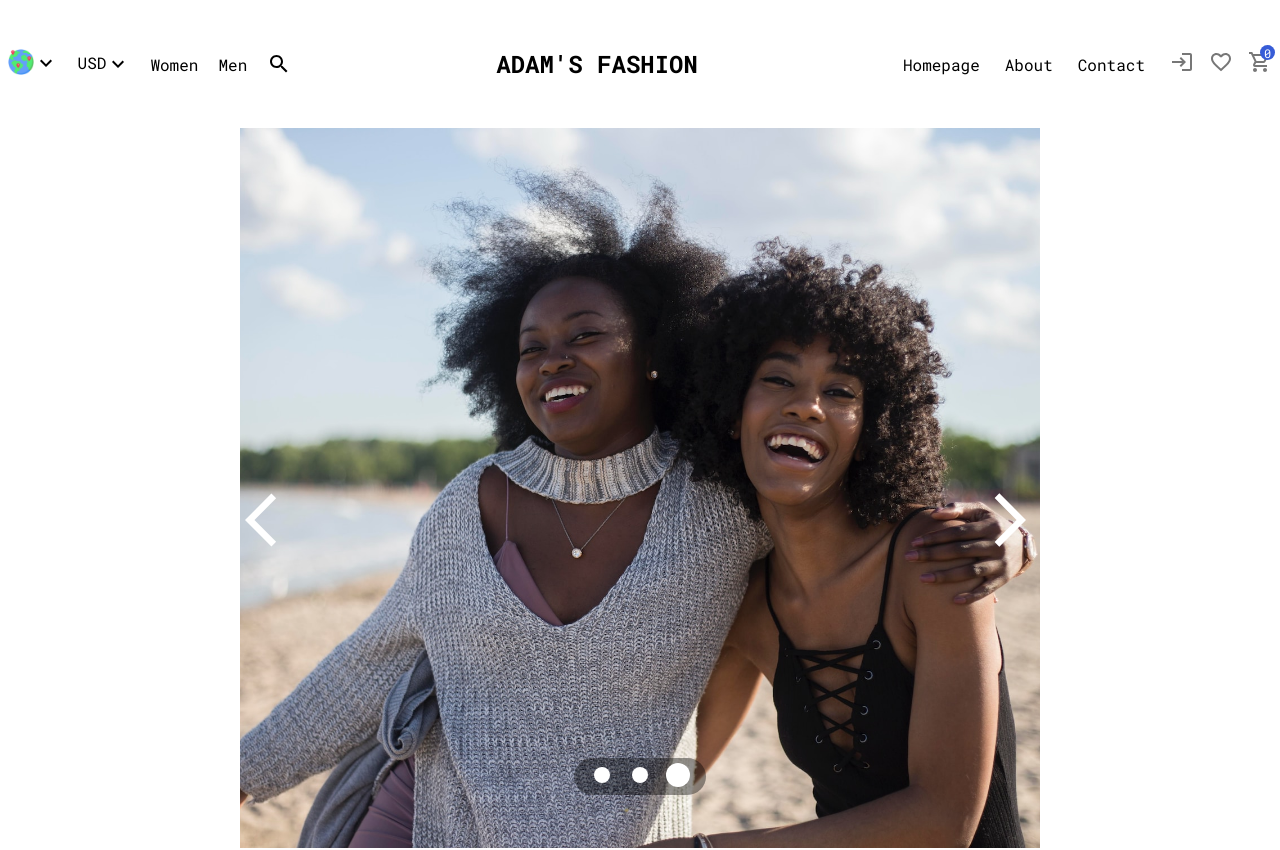
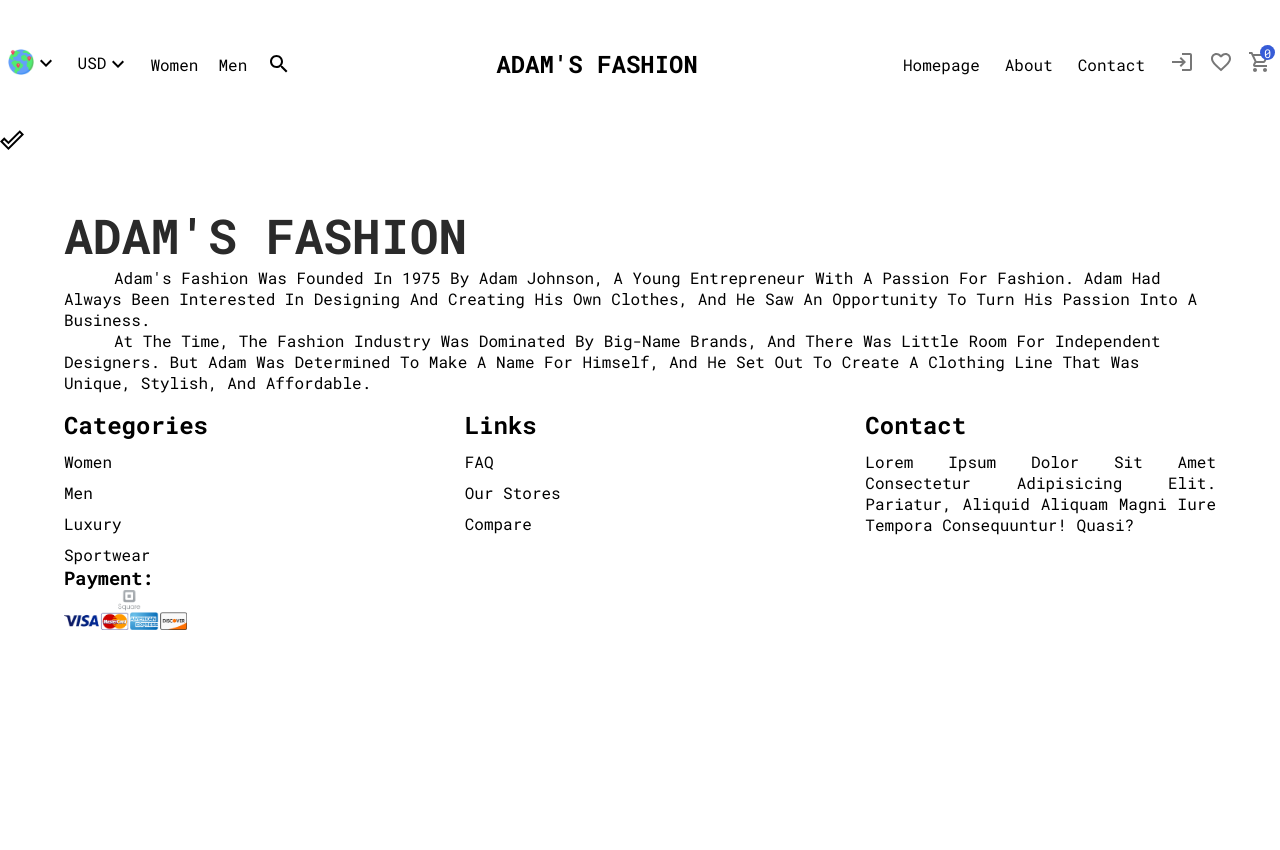
Before and after one commit to adambone0225/adam-fashion, a React (Create React App) app: page / in a window 1280 px wide. Shown: the top 850 px of the page. After the commit the page ends 800 px from the top, so only its background shows below. Built offline with nearby package versions, Linux system fonts and the light colour scheme; no server answers.

Commit message:
checkout message

```diff
--- /dev/null
+++ b/src/components/Message.jsx
@@ -0,0 +1,15 @@
+import React from "react";
+import DoneOutlineIcon from "@mui/icons-material/DoneOutline";
+
+const Message = ({ message }) => {
+  return (
+    <section className="message">
+      <div className="message-box ">
+        <DoneOutlineIcon />
+        <h2>{message}</h2>
+      </div>
+    </section>
+  );
+};
+
+export default Message;
--- a/src/pages/Home.jsx
+++ b/src/pages/Home.jsx
@@ -1,18 +1,39 @@
-import React from "react";
+import React, { useEffect, useState, useMemo } from "react";
 import Slider from "../components/slider/Slider";
+import Message from "../components/Message";
 import Categories from "../components/Categories";
 import FeaturedProduct from "../components/FeaturedProduct";
 import Contact from "../components/Contact";
 const Home = () => {
-  return (
-    <div>
-      <Slider />
-      <FeaturedProduct type={"Featured"} />
-      <Categories />
-      <FeaturedProduct type={"Popular"} />
-      <Contact />
-    </div>
-  );
+  const [message, setMessage] = useState("");
+  const param = window.location.search;
+  const query = useMemo(() => new URLSearchParams(param), [param]);
+  useEffect(() => {
+    // Check to see if this is a redirect back from Checkout
+
+    if (query.get("success")) {
+      setMessage("Order placed! We will handle your order soon.");
+    }
+
+    if (query.get("canceled")) {
+      setMessage(
+        "Order canceled -- continue to shop around and checkout when you're ready."
+      );
+    }
+  }, [query]);
+
+  return <Message message={message} />;
+  // return message ? (
+  //   <Message message={message} />
+  // ) : (
+  //   <>
+  //     <Slider />
+  //     <FeaturedProduct type={"Featured"} />
+  //     <Categories />
+  //     <FeaturedProduct type={"Popular"} />
+  //     <Contact />
+  //   </>
+  // );
 };
 
 export default Home;
--- a/src/styles/style.css
+++ b/src/styles/style.css
@@ -549,4 +549,4 @@ nav.product-info-nav a {
   text-transform: capitalize;
   color: inherit;
   scroll-behavior: smooth;
-} /*# sourceMappingURL=style.css.map */
+}/*# sourceMappingURL=style.css.map */
--- a/src/styles/style.scss
+++ b/src/styles/style.scss
@@ -5,6 +5,7 @@
 @use "./components//categories";
 @use "./components/card";
 @use "./components/contact";
+@use "./components/message";
 @use "./components/cart";
 @use "./pages/products";
 @use "./pages/product";
```
Also changed, not shown: src/styles/components/_message.scss (added), 1 other file (tests, documents, lock files or other folders). Lines whose indentation alone changed are shown as unchanged.
